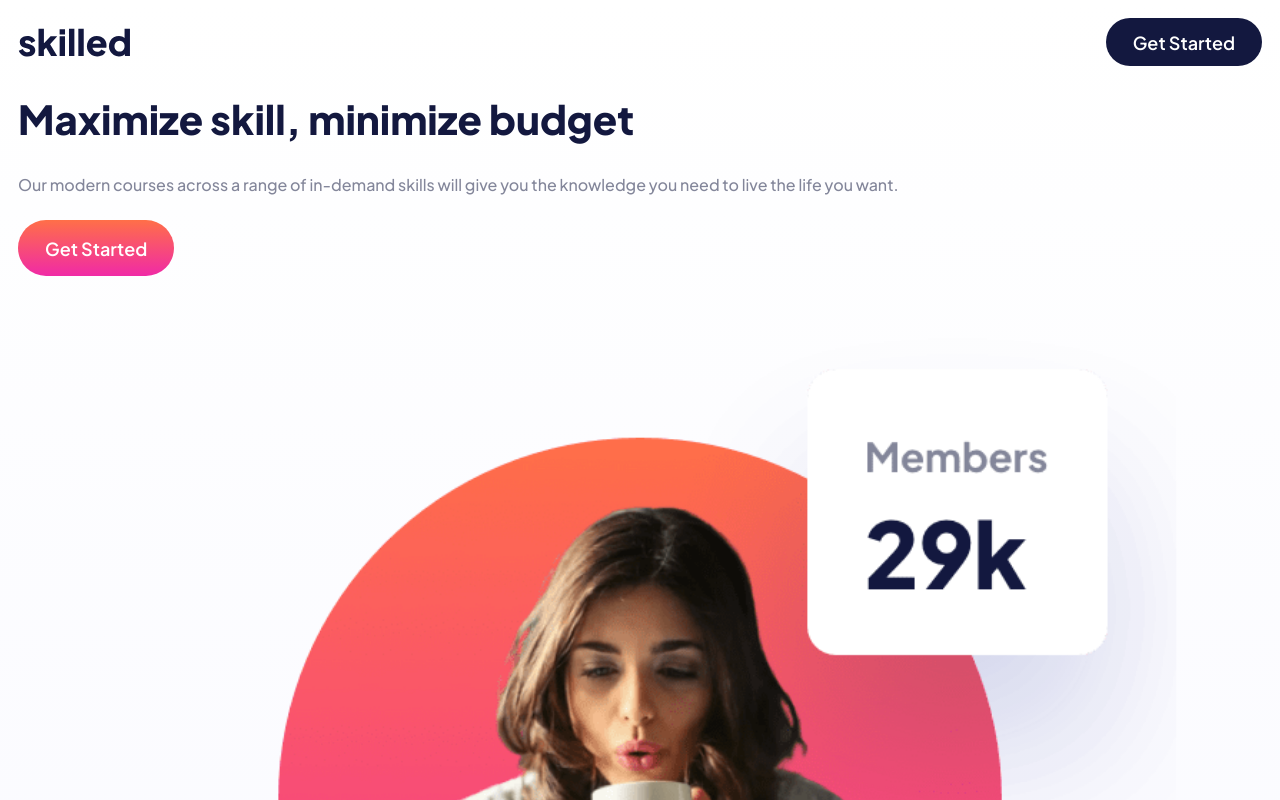
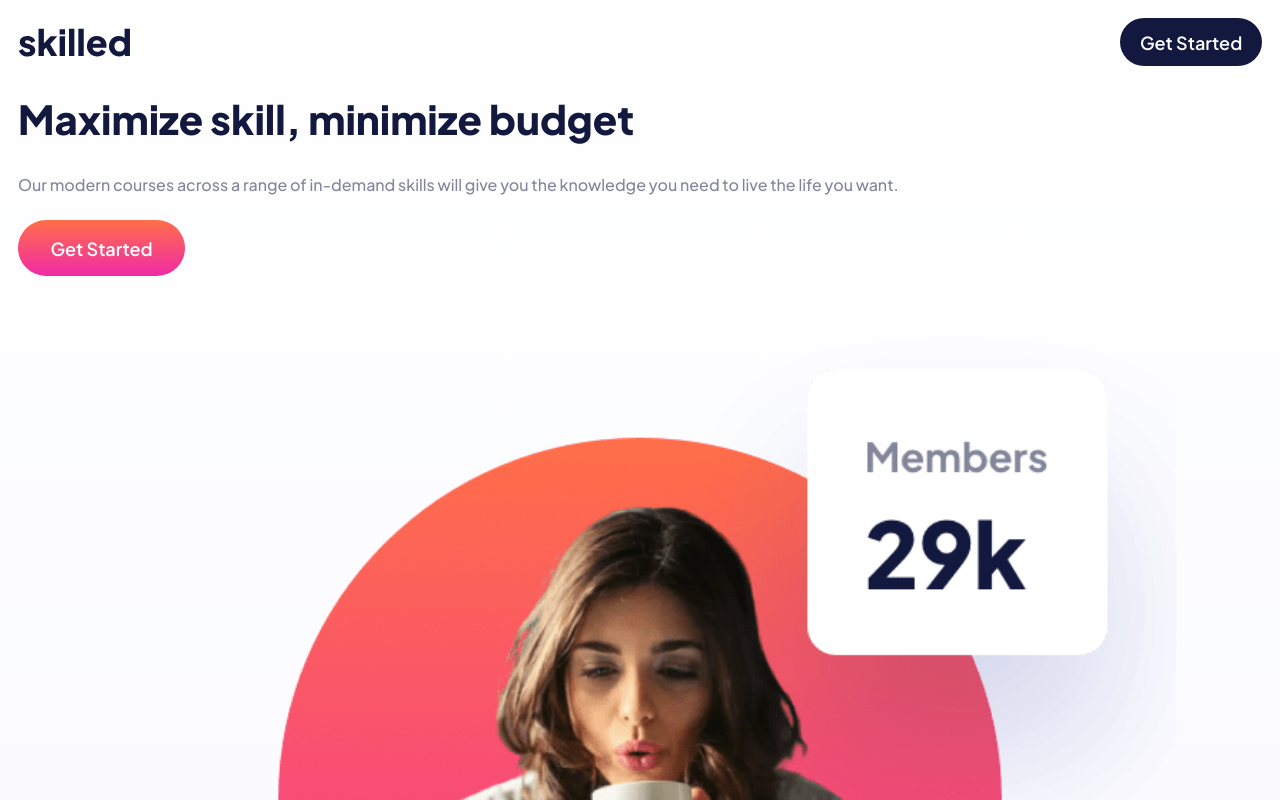
Before and after one commit to ir4M/skilled-elearning-landing-page, a plain HTML site: page starter-code/index.html in a window 1280 px wide. Shown: the top 800 px of the page. Drawn offline with Linux system fonts and the light colour scheme.

Commit message:
resized button padding

```diff
--- a/starter-code/sass/helpers/_mixins.scss
+++ b/starter-code/sass/helpers/_mixins.scss
@@ -2,11 +2,11 @@
 @import "../components/button";
 
 @mixin wideButton {
-  padding: .9rem 1.5rem;
+  padding: .9rem 1.8rem;
 }
 
 @mixin narrowButton {
-  padding: .7rem 1.5rem;
+  padding: .7rem 1.1rem;
 }
 
 @mixin button1Idle {
```
Also changed, not shown: starter-code/sass/main.css.
